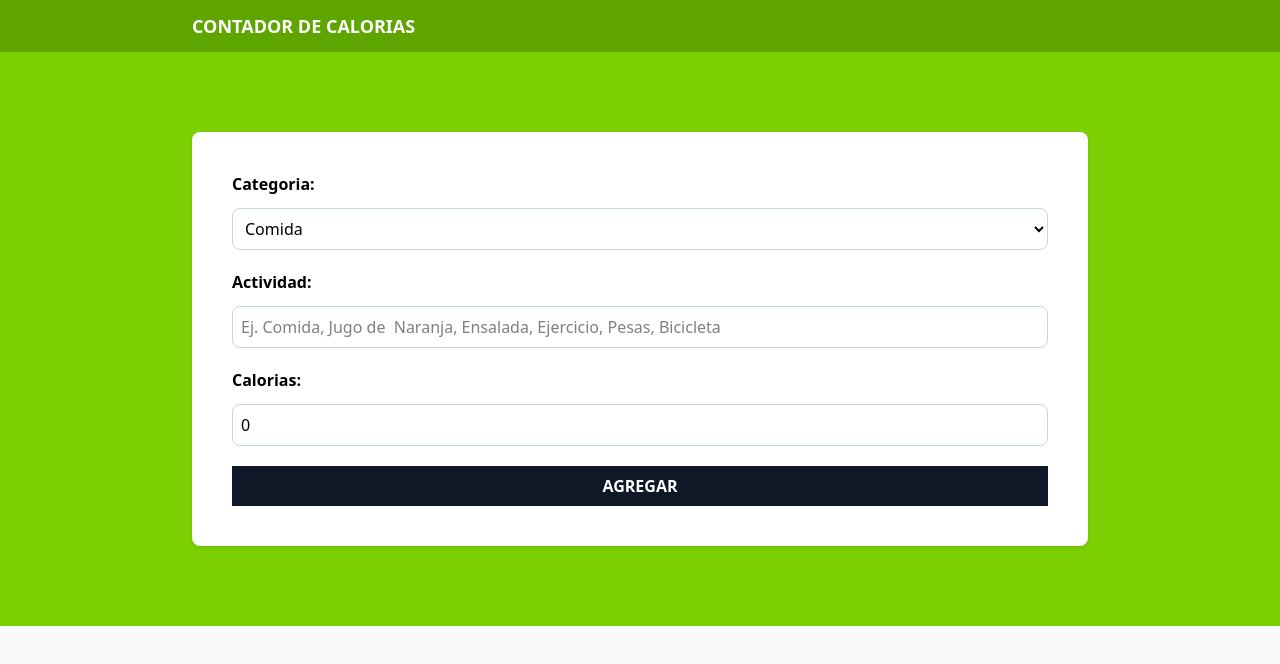
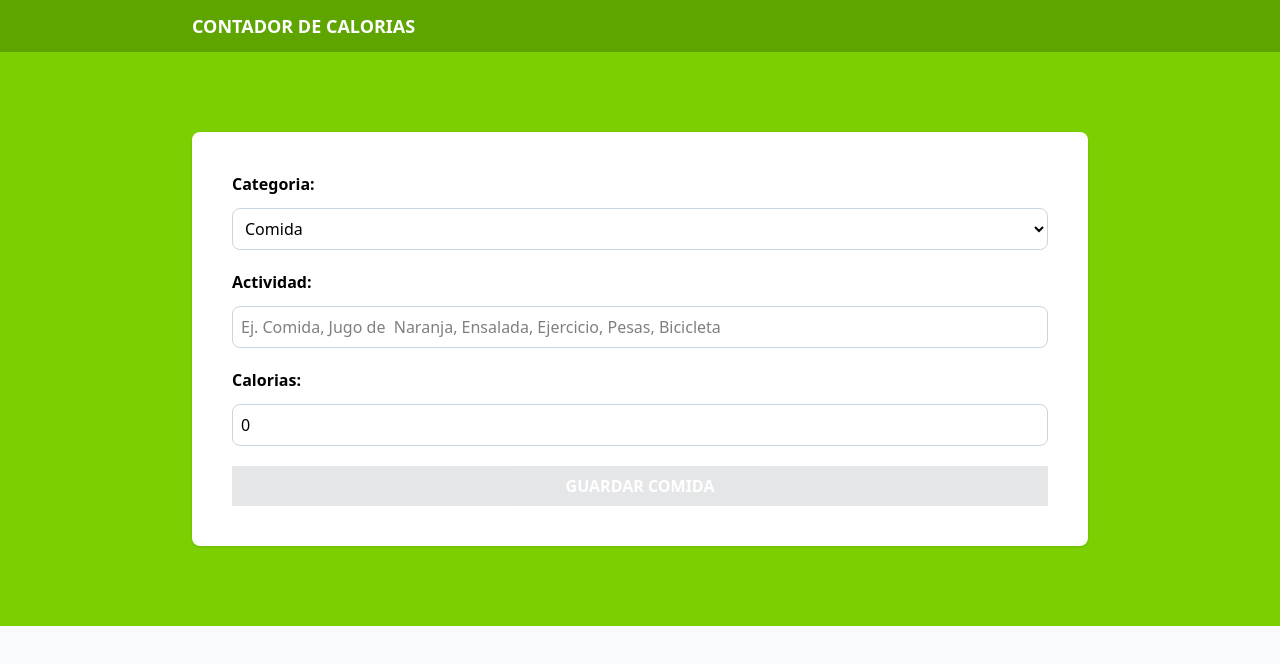
Before and after one commit to jhofrandev/calorie-tracker, a React (Vite) app: page / in a window 1280 px wide. Shown: the top 664 px of the page. Built offline with nearby package versions, Linux system fonts and the light colour scheme.

Commit message:
Agregando el useReducer

```diff
--- a/src/App.tsx
+++ b/src/App.tsx
@@ -1,6 +1,10 @@
+import { useReducer } from "react";
 import Form from "./components/Form";
+import { activityReducer, initialState } from "./reducers/activity-reducer";
 
 function App() {
+  const [state, dispatch] = useReducer(activityReducer, initialState);
+
   return (
     <>
       <header className="bg-lime-600 py-3">
@@ -13,7 +17,7 @@
 
       <section className="bg-lime-500 py-20 px-5">
         <div className="max-w-4xl mx-auto">
-          <Form />
+          <Form dispatch={dispatch} />
         </div>
       </section>
     </>
--- a/src/components/Form.tsx
+++ b/src/components/Form.tsx
@@ -1,10 +1,13 @@
-import { useState, ChangeEvent } from "react";
+import { Activity } from "../types";
+import { categories } from "../data/categories";
+import { useState, ChangeEvent, FormEvent, Dispatch } from "react";
+import { ActivityActions } from "../reducers/activity-reducer";
 
-import { Activity } from "../types";
+type FormProps = {
+  dispatch: Dispatch<ActivityActions>;
+};
 
-import { categories } from "../data/categories";
-
-export default function Form() {
+export default function Form({ dispatch }: FormProps) {
   const [activity, setActivity] = useState<Activity>({
     category: 1,
     name: "",
@@ -22,8 +25,22 @@
     });
   };
 
+  const isValidaActivity = () => {
+    const { name, calories } = activity;
+    return name.trim() !== "" && calories > 0;
+  };
+
+  const handleSubmit = (e: FormEvent<HTMLFormElement>) => {
+    e.preventDefault();
+
+    dispatch({ type: "save-activity", payload: { newActivity: activity } });
+  };
+
   return (
-    <form className="space-y-5 bg-white shadow p-10 rounded-lg">
+    <form
+      className="space-y-5 bg-white shadow p-10 rounded-lg"
+      onSubmit={handleSubmit}
+    >
       <div className="grid grid-cols-1 gap-3">
         <label htmlFor="category" className="font-bold">
           Categoria:
@@ -72,8 +89,9 @@
 
       <input
         type="submit"
-        className="bg-gray-900 w-full p-2 font-bold uppercase text-white cursor-pointer"
-        value={"Agregar"}
+        className="bg-gray-900 w-full p-2 font-bold uppercase text-white cursor-pointer disabled:opacity-10"
+        value={activity.category === 1 ? "Guardar Comida" : "Guardar Ejercicio"}
+        disabled={!isValidaActivity()}
       />
     </form>
   );
--- /dev/null
+++ b/src/reducers/activity-reducer.ts
@@ -0,0 +1,23 @@
+import { Activity } from "../types";
+
+export type ActivityActions = {
+  type: "save-activity";
+  payload: { newActivity: Activity };
+};
+
+type ActivityState = {
+  activities: Activity[];
+};
+
+export const initialState: ActivityState = {
+  activities: [],
+};
+
+export const activityReducer = (
+  state: ActivityState = initialState,
+  action: ActivityActions
+) => {
+  if (action.type === "save-activity") {
+    console.log("object");
+  }
+};
```
